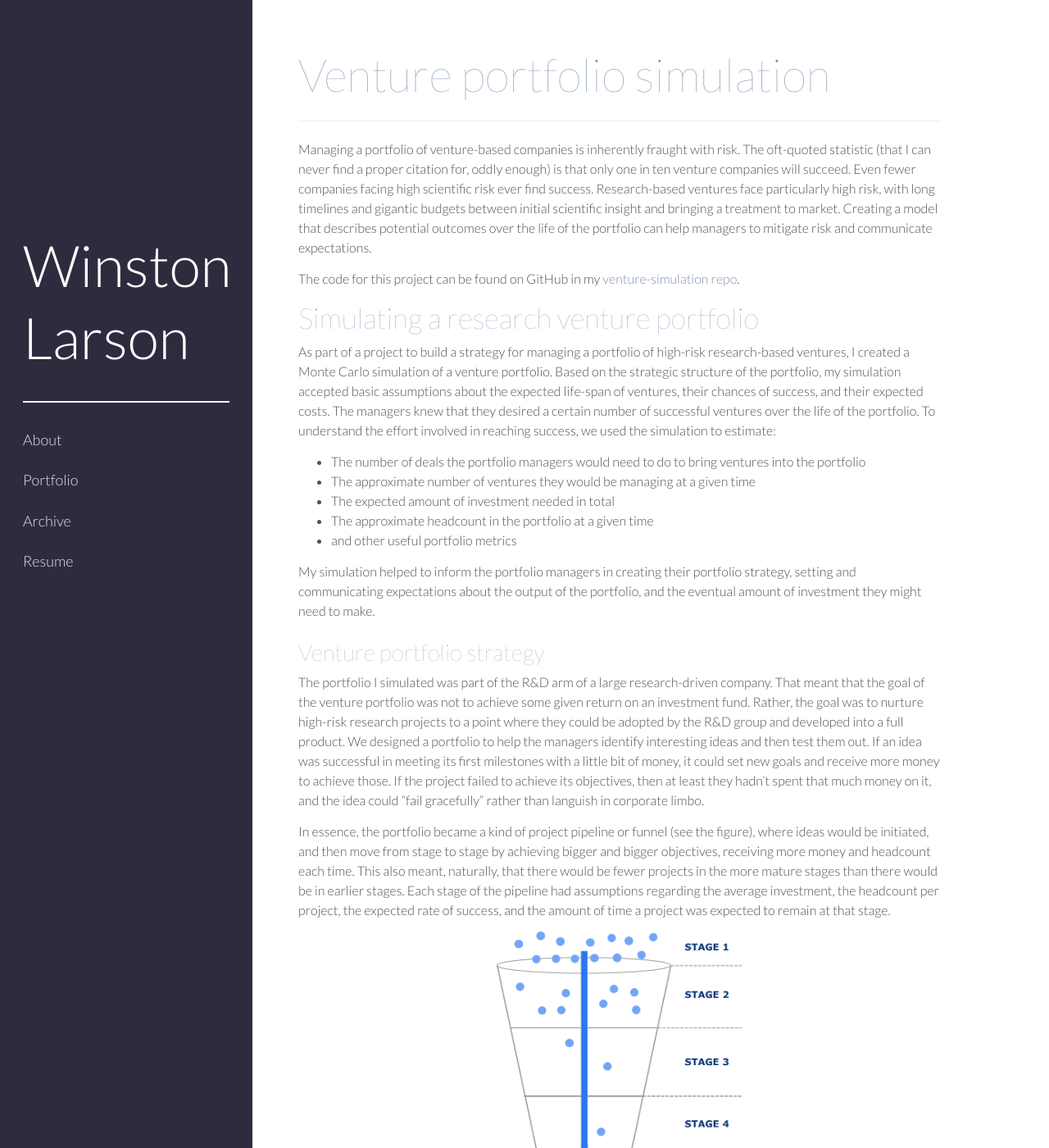
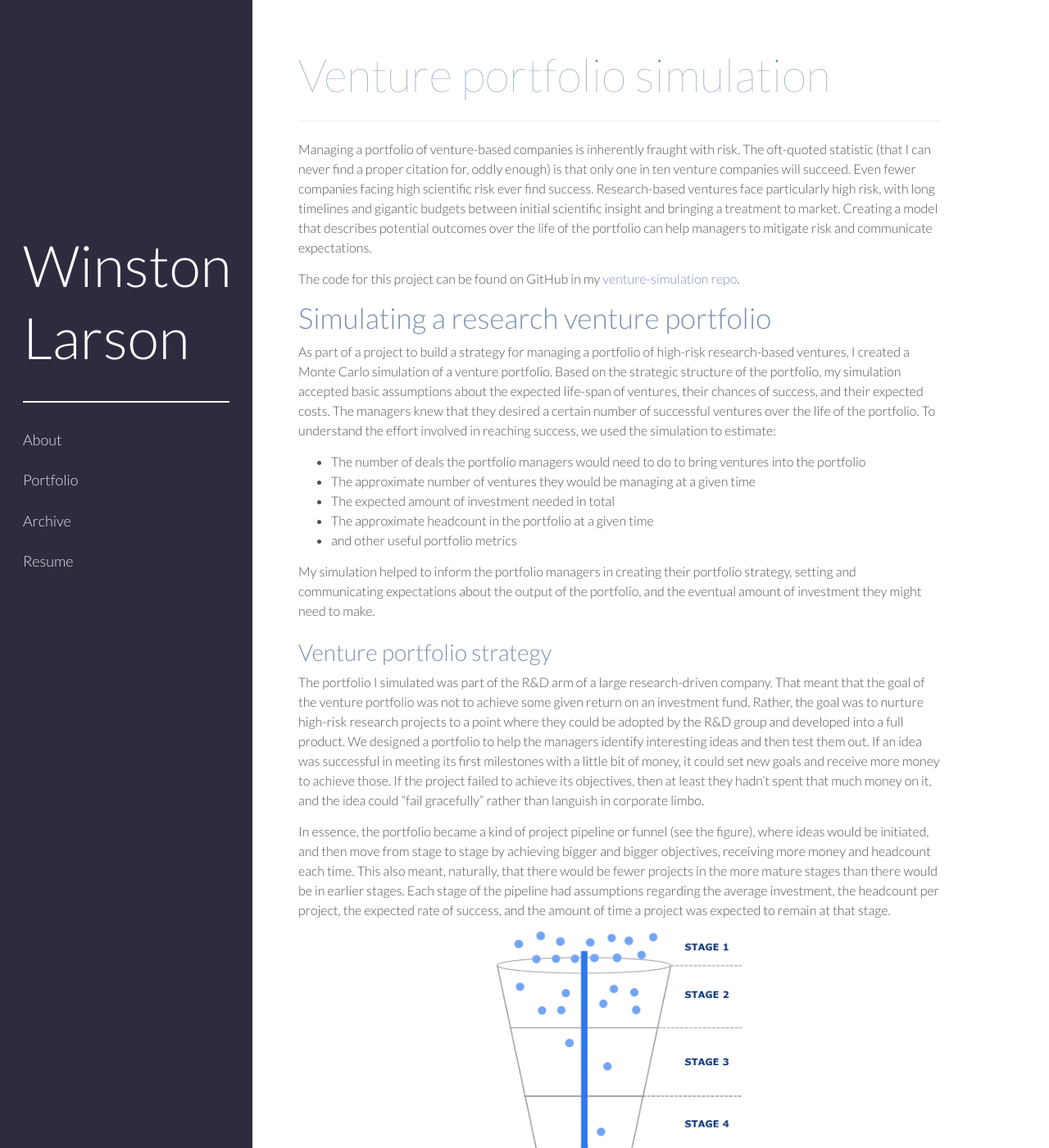
Before and after one commit to winstonlarson/old_website, a Jekyll site: the page built from venture-simulation.md, in a window 1280 px wide and 1400 px high. Shown: the whole window at 82% size. Built offline with Jekyll 4.4.1, drawn with Linux system fonts in a browser that asks for light colours; some web fonts are replaced.

Commit message:
fixed fonts

```diff
--- a/public/css/hyde.css
+++ b/public/css/hyde.css
@@ -38,7 +38,7 @@
 }
 @media (min-width: 48em) {
   h1,h2,h3,h4,h5,h6 {
-    font-weight: 300px;
+    font-weight: 300;
   }
 }
 
```
